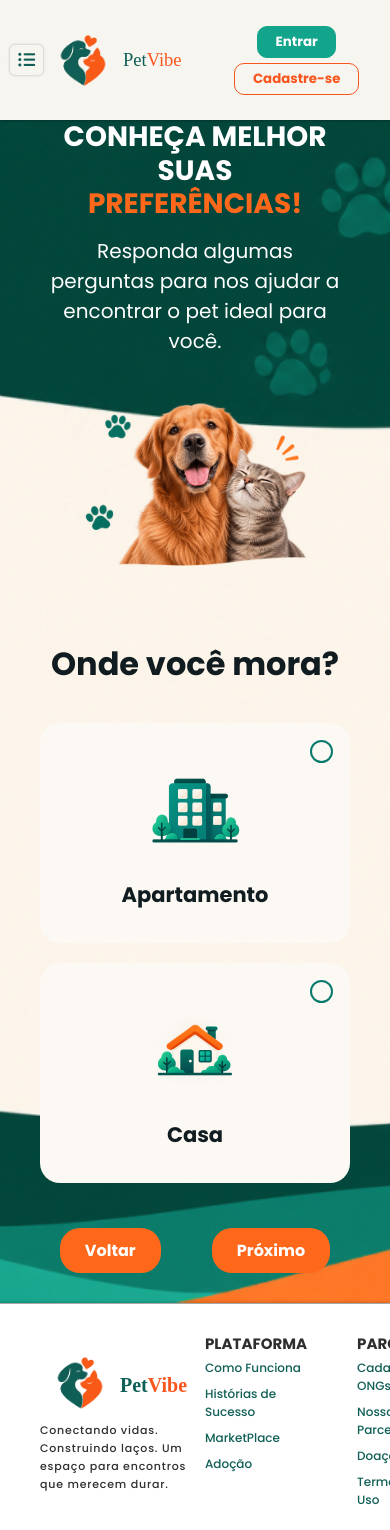
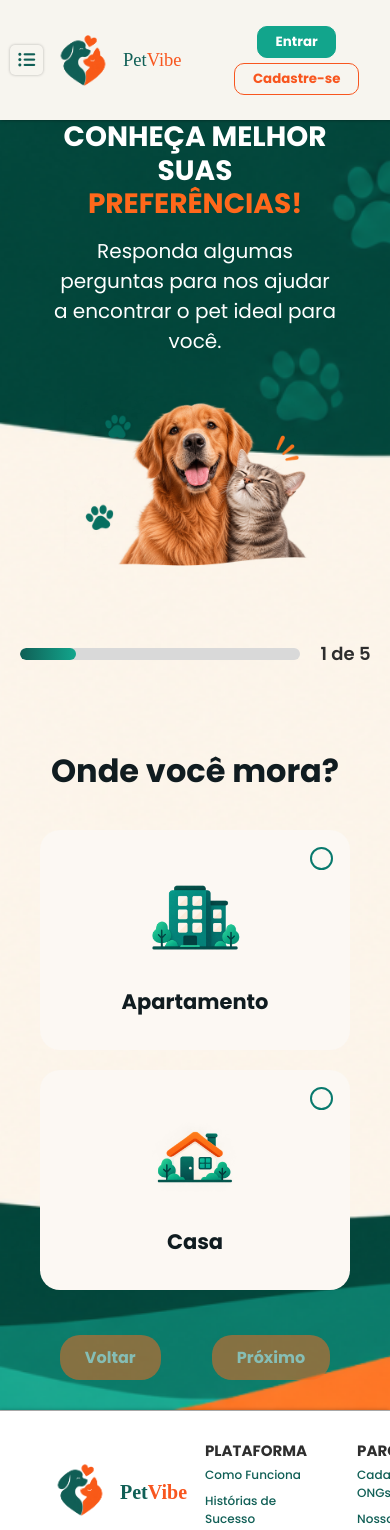
Before and after one commit to Eder-Rafael-Avila/pet-vibe, a React (Vite) app in the folder frontend/: page /Questionario in a window 390 px wide. Shown: the top 1530 px of the page. Built offline with nearby package versions, Linux system fonts and the light colour scheme; no server answers; a web font is replaced by a local one.

Commit message:
questionartio

```diff
--- a/frontend/src/components/questionario/index.jsx
+++ b/frontend/src/components/questionario/index.jsx
@@ -3,84 +3,215 @@ import { useState } from 'react';
 
 export default function Questionario() {
 
-    const [moradiaSelecionada, setMoradiaSelecionada] = useState("");
+
+    const perguntas = [
+        {
+            id: "moradia",
+            pergunta: "Onde você mora?",
+            opcoes: [
+                {
+                    nome: "Apartamento",
+                    imagem: "/assets/images/apartamento.png"
+                },
+                {
+                    nome: "Casa",
+                    imagem: "/assets/images/casa.png"
+                }
+            ]
+        },
+        {
+            id: "tempo_sozinho",
+            pergunta: "Durante um dia comum, por quanto tempo o animal ficará sozinho?",
+            opcoes: [
+                {
+                    nome: "Até 4 horas por dia"
+                },
+                {
+                    nome: "Mais de 4 horas por dia"
+                }
+            ]
+        },
+        {
+            id: "possui_animais",
+            pergunta: "Você possui outros animais?",
+            opcoes: [
+                { nome: "Sim" },
+                { nome: "Não" }
+            ]
+        },
+        {
+            id: "possui_criancas",
+            pergunta: "Existem crianças na residência?",
+            opcoes: [
+                { nome: "Sim" },
+                { nome: "Não" }
+            ]
+        },
+        {
+            id: "experiencia",
+            pergunta: "Você já teve animais?",
+            opcoes: [
+                { nome: "Sim" },
+                { nome: "Não" }
+            ]
+        }
+    ];
+
+
+    const [indicePergunta, setIndicePergunta] = useState(0);
+
+
+    const [respostas, setRespostas] = useState({});
+
+
+    const perguntaAtual = perguntas[indicePergunta];
+
+
+    const progresso = ((indicePergunta + 1) / perguntas.length) * 100;
+
+
+    function selecionarResposta(opcao) {
+
+        setRespostas({
+            ...respostas,
+            [perguntaAtual.id]: opcao
+        });
+
+    }
+
+    function proximaPergunta() {
+
+        if (!respostas[perguntaAtual.id]) {
+            return;
+        }
+
+        if (indicePergunta < perguntas.length - 1) {
+
+            setIndicePergunta(indicePergunta + 1);
+
+        } else {
+
+            console.log("Questionário finalizado:", respostas);
+
+        }
+
+    }
+
+    function voltarPergunta() {
+
+        if (indicePergunta > 0) {
+            setIndicePergunta(indicePergunta - 1);
+        }
+
+    }
 
     return (
         <div className="opcoes-moradia">
 
-            {/* CABEÇALHO */}
+
             <div className="cabecalho">
 
                 <div className="Conheça">
+
                     <h1>
                         CONHEÇA MELHOR <br />
                         SUAS <span>PREFERÊNCIAS!</span>
                     </h1>
 
                     <p>
-                        Responda algumas perguntas para nos ajudar
+                        Responda algumas perguntas para nos ajudar <br />
                         a encontrar o pet ideal para você.
                     </p>
+
                 </div>
 
                 <div className="cachorro-e-gato">
+
                     <img
                         src="/assets/images/cachorro-e-gato.webp"
                         alt="Cachorro e gato"
                     />
+
                 </div>
 
             </div>
+            <div className="conteudo-questionario">
+                <div className="progresso-container">
 
-            {/* QUESTIONÁRIO */}
-            <div className="conteudo-questionario">
+                    <div className="barra-progresso">
 
-                <h2>Onde você mora?</h2>
+                        <div
+                            className="progresso"
+                            style={{ width: `${progresso}%` }}
+                        />
+
+                    </div>
+
+                    <span>
+                        {indicePergunta + 1} de {perguntas.length}
+                    </span>
+
+                </div>
+                <h2>{perguntaAtual.pergunta}</h2>
 
                 <div className="lista-opcoes">
 
-                    {/* APARTAMENTO */}
+                    {perguntaAtual.opcoes.map((opcao) => (
+
                         <div
-                        className={`opcao ${moradiaSelecionada === "apartamento" ? "selecionada" : ""}`}
-                        onClick={() => setMoradiaSelecionada("apartamento")}
+                            key={opcao.nome}
+                            className={`opcao ${
+                                respostas[perguntaAtual.id] === opcao.nome
+                                    ? "selecionada"
+                                    : ""
+                            }`}
+                            onClick={() => selecionarResposta(opcao.nome)}
                         >
+
                             <span className="radio">
-                            {moradiaSelecionada === "apartamento" && "✓"}
+
+                                {respostas[perguntaAtual.id] === opcao.nome && "✓"}
+
                             </span>
 
+                            {opcao.imagem && (
                                 <img
-                            src="/assets/images/apartamento.png"
-                            alt="Apartamento"
+                                    src={opcao.imagem}
+                                    alt={opcao.nome}
                                 />
+                            )}
 
-                        <h3>Apartamento</h3>
+                            <h3>{opcao.nome}</h3>
+
                         </div>
 
-                    {/* CASA */}
-                    <div
-                        className={`opcao ${moradiaSelecionada === "casa" ? "selecionada" : ""}`}
-                        onClick={() => setMoradiaSelecionada("casa")}
-                    >
-                        <span className="radio">
-                            {moradiaSelecionada === "casa" && "✓"}
-                        </span>
+                    ))}
 
-                        <img
-                            src="/assets/images/casa.png"
-                            alt="Casa"
-                        />
-
-                        <h3>Casa</h3>
                 </div>
 
-                </div>
                 <div className="botoes">
-                    <button>Voltar</button>
-                    <button>Próximo</button>
+
+                    <button
+                        onClick={voltarPergunta}
+                        disabled={indicePergunta === 0}
+                    >
+                        Voltar
+                    </button>
+
+                    <button
+                        onClick={proximaPergunta}
+                        disabled={!respostas[perguntaAtual.id]}
+                    >
+                        {indicePergunta === perguntas.length - 1
+                            ? "Finalizar"
+                            : "Próximo"}
+                    </button>
+
                 </div>
 
             </div>
 
         </div>
     );
+
 }
--- a/frontend/src/components/questionario/index.scss
+++ b/frontend/src/components/questionario/index.scss
@@ -191,6 +191,41 @@
     }
 }
 
+.progresso-container {
+    display: flex;
+    align-items: center;
+    gap: 20px;
+    width: 100%;
+    margin-bottom: 40px;
+
+    span {
+        font-size: 18px;
+        font-weight: 600;
+        color: #2E2E2E;
+        white-space: nowrap;
+    }
+}
+
+.barra-progresso {
+    width: 100%;
+    height: 12px;
+    background-color: #D9D9D9;
+    border-radius: 20px;
+    overflow: hidden;
+}
+
+.progresso {
+    height: 100%;
+    background: linear-gradient(
+        90deg,
+        #105F56,
+        #12a58c
+    );
+    border-radius: 20px;
+    transition: width 0.5s ease-in-out;
+}
+
+
 
 @media (max-width: 700px) {
 
@@ -234,4 +269,61 @@
             padding: 10px 25px;
         }
     }
+
+
+.progresso-container {
+    display: flex;
+    align-items: center;
+    gap: 20px;
+    width: 100%;
+    margin-bottom: 45px;
+
+    span {
+        font-size: 18px;
+        font-weight: 600;
+        color: #2E2E2E;
+        white-space: nowrap;
+    }
 }
+
+.barra-progresso {
+    width: 100%;
+    height: 12px;
+    background-color: #D9D9D9;
+    border-radius: 20px;
+    overflow: hidden;
+}
+
+.progresso {
+    height: 100%;
+    background-color: #105F56;
+    border-radius: 20px;
+    transition: width 0.4s ease;
+}
+
+.opcao {
+    cursor: pointer;
+    transition: 0.3s ease;
+
+    &.selecionada {
+        border: 2px solid #105F56;
+        background-color: #E5F3EF;
+    }
+}
+
+.botoes {
+
+    button {
+        cursor: pointer;
+        transition: 0.3s ease;
+
+        &:disabled {
+            opacity: 0.5;
+            cursor: not-allowed;
+        }
+    }
+
+}
+
+
+}
```
Lines whose indentation alone changed are shown as unchanged.
